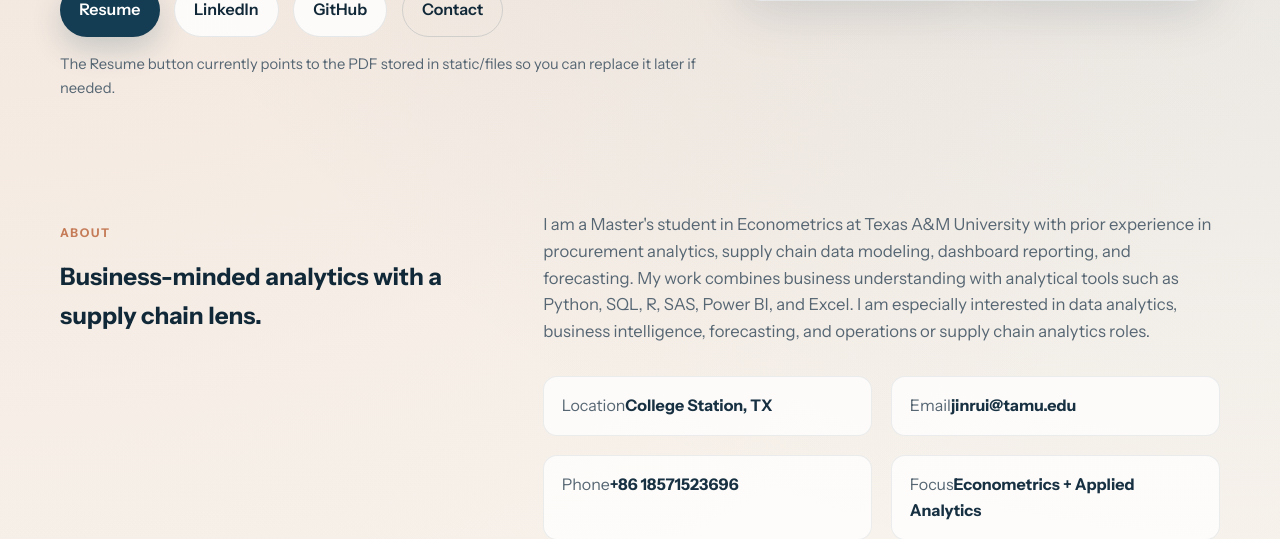
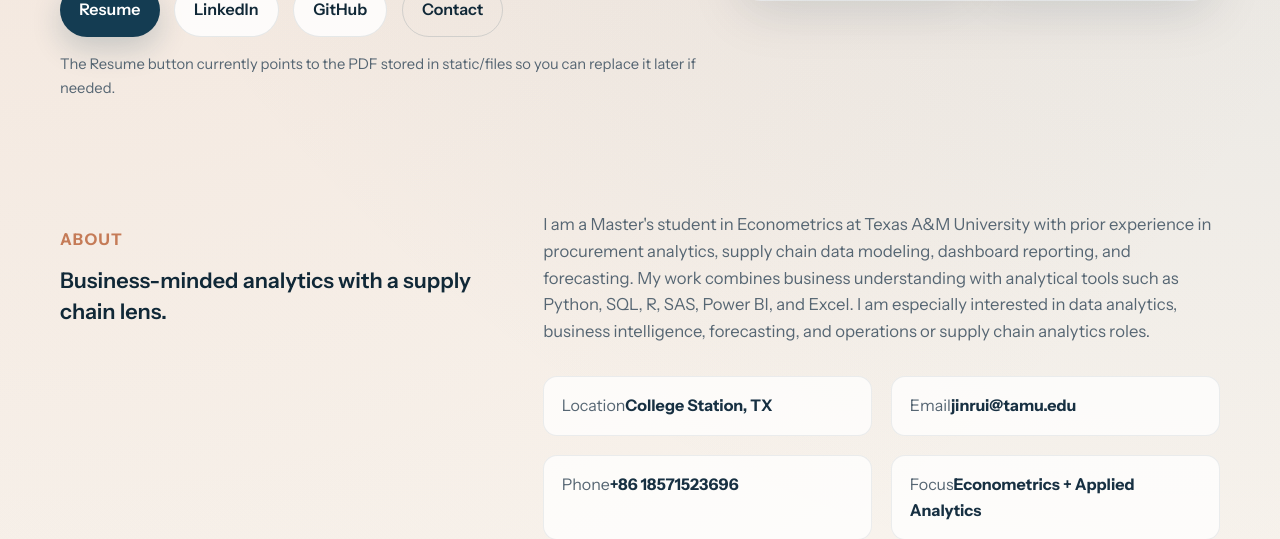
Before and after one commit to jinrui-0310/jinrui-portfolio, a Flask app: page / in a window 1280 px wide. Shown: the part 725-1264 px from the top of the page. Run offline with Flask 3, Linux system fonts and the light colour scheme; some libraries are stand-ins or nearby versions.

Commit message:
style: adjust chinese section heading hierarchy

```diff
--- a/static/css/style.css
+++ b/static/css/style.css
@@ -411,6 +411,20 @@ img {
     color: var(--text-soft);
 }
 
+#about .section-heading .eyebrow,
+#education .section-heading .eyebrow {
+    font-size: 1rem;
+    letter-spacing: 0.08em;
+    margin-bottom: 0.75rem;
+}
+
+#about .section-heading h2,
+#education .section-heading h2 {
+    font-size: 1.35rem;
+    line-height: 1.45;
+    font-weight: 600;
+}
+
 .section-intro {
     color: var(--text-soft);
     max-width: 62ch;
```
